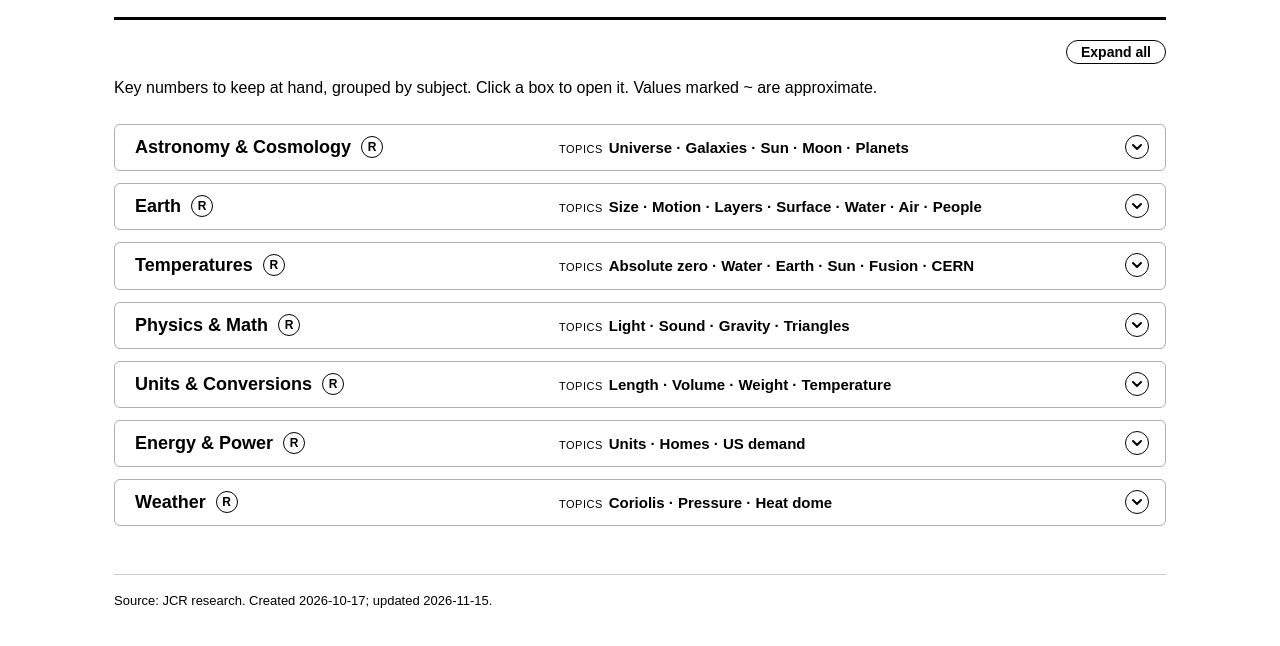
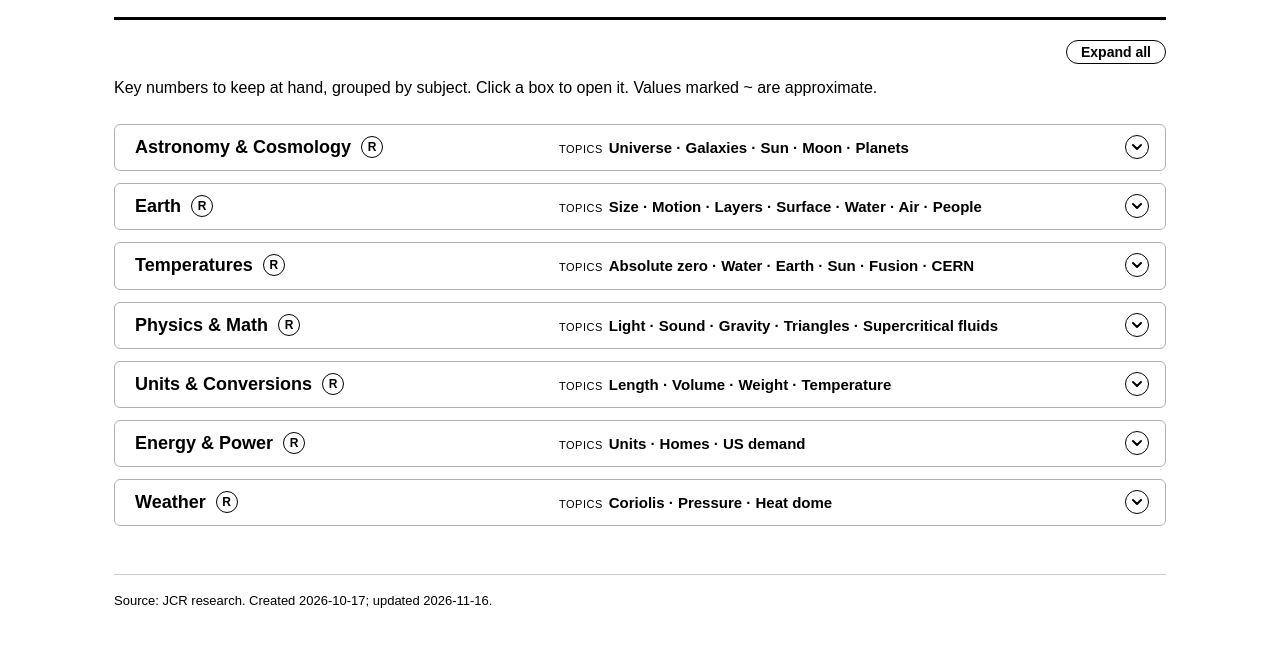
Before and after one commit to jeromecharlesrenard-collab/knowledge_bank, a plain HTML site: page html_pages/Science_Quick_Reference.html in a window 1280 px wide. Shown: the part 140-786 px from the top of the page. Drawn offline with Linux system fonts and the light colour scheme.

Commit message:
Science Quick Reference: add supercritical fluids

```diff
--- a/html_pages/Science_Quick_Reference.html
+++ b/html_pages/Science_Quick_Reference.html
@@ -135,13 +135,14 @@
     </article>
 
     <article class="card row-card title-box">
-      <div class="title-line"><h3>Physics &amp; Math</h3><span class="origin"><span class="label">Topics</span><span class="value">Light · Sound · Gravity · Triangles</span></span></div>
+      <div class="title-line"><h3>Physics &amp; Math</h3><span class="origin"><span class="label">Topics</span><span class="value">Light · Sound · Gravity · Triangles · Supercritical fluids</span></span></div>
       <div class="more">
         <dl class="tl-list">
           <dt>Speed of light</dt><dd><strong>~300,000 km/s</strong> (exact: 299,792.458 km/s)</dd>
           <dt>Speed of sound (Mach 1)</dt><dd><strong>~1,235 km/h</strong> (343 m/s, ~767 mph) at sea level and 20 °C; varies with temperature</dd>
           <dt>Gravity at Earth's surface</dt><dd><strong>9.81 m/s²</strong> (32.2 ft/s²)</dd>
           <dt>Triangle angles</dt><dd>Sum = <strong>180°</strong> (flat, Euclidean geometry)</dd>
+          <dt>Supercritical fluid</dt><dd>A substance held above both its <strong>critical temperature</strong> and <strong>critical pressure</strong>: liquid and gas merge into one phase that fills a container like a gas, can be nearly as dense as and dissolve things like a liquid, and has <strong>no surface tension</strong> and <strong>no boiling point</strong>. Example: <strong>CO₂</strong> turns supercritical above <strong>31 °C and 73.8 bar</strong>; used to decaffeinate coffee, extract essential oils, and dry clean</dd>
         </dl>
       </div>
       <div class="recap" hidden>
@@ -152,6 +153,7 @@
             <tr><td>Sound</td><td><strong>~1,200 km/h</strong> <em>(1 km every 3 s: count after lightning, divide by 3)</em></td></tr>
             <tr><td>Gravity</td><td><strong>~10 m/s²</strong> (9.8)</td></tr>
             <tr><td>Triangle</td><td>Angles add up to <strong>180°</strong></td></tr>
+            <tr><td>Supercritical fluid</td><td>Above <strong>31 °C &amp; 74 bar</strong>, CO₂ acts like both gas and liquid <em>(decaffeinates coffee)</em></td></tr>
           </tbody>
         </table>
       </div>
@@ -254,7 +256,7 @@
   </div>
 
   <footer>
-    Source: JCR research. Created 2026-10-17; updated 2026-11-15.
+    Source: JCR research. Created 2026-10-17; updated 2026-11-16.
   </footer>
 
 </div>
```
